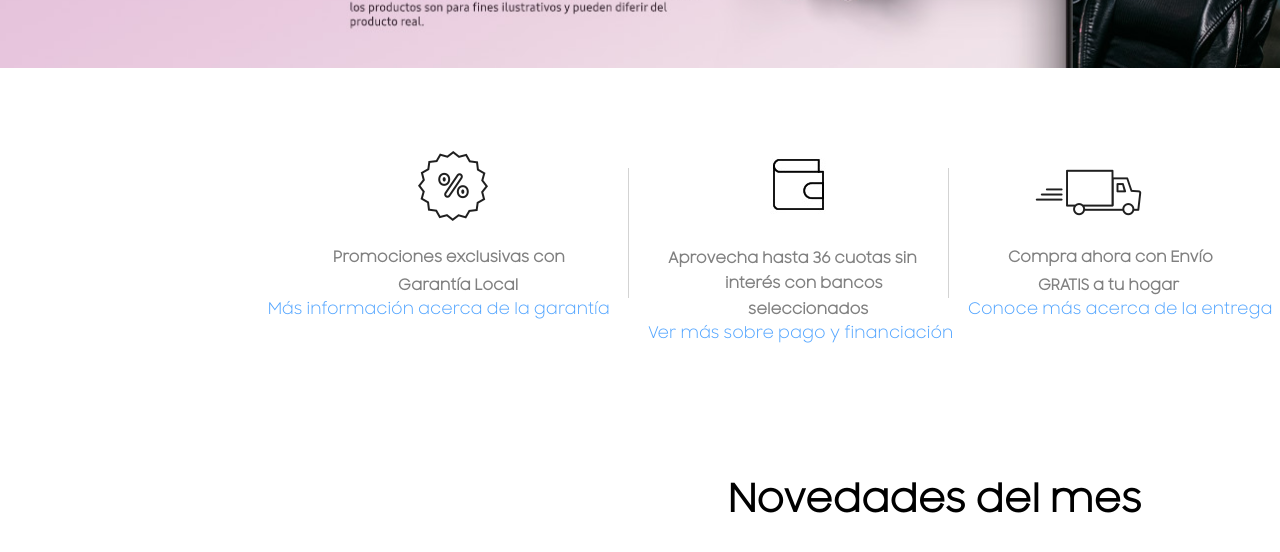
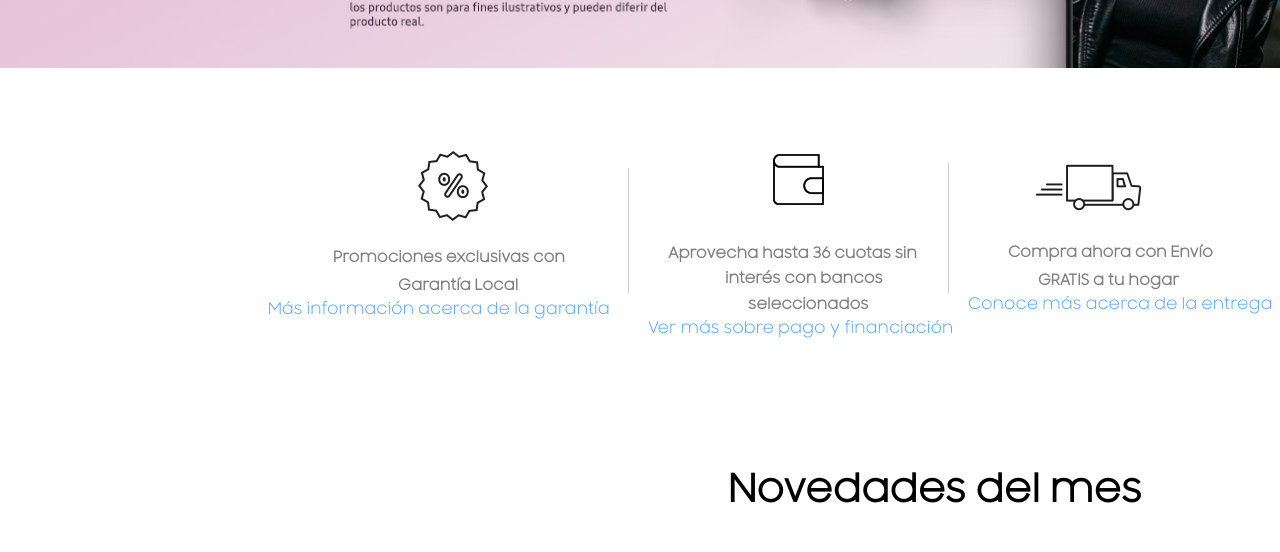
Before and after one commit to Javier19-cmd/Proyecto-1, a React app: page / in a window 1280 px wide. Shown: the part 659-1211 px from the top of the page. Built offline with nearby package versions, Linux system fonts and the light colour scheme; the HTML template or start-up script is replaced by a standard one.

Commit message:
cambiando alturas y ubicaciones

```diff
--- a/src/components/Franja3.css
+++ b/src/components/Franja3.css
@@ -60,7 +60,7 @@
 /*Propiedades de la línea 1*/
 .Linea1{
     position: relative;
-    height:130px;
+    height:125px;
     width:.5px;
     border-width:0;
     color:lightgray;
@@ -161,7 +161,7 @@
 /*Propiedades de la línea 3*/
 .Linea3{
     position: relative;
-    height:130px;
+    height:125px;
     width:.5px;
     border-width:0;
     color:lightgray;
@@ -200,7 +200,7 @@
     position: relative;
     color: #51A4FF;
     text-decoration: none;
-    top: -920px;
+    top: -915px;
     left: 1300px;
 }
 
```
